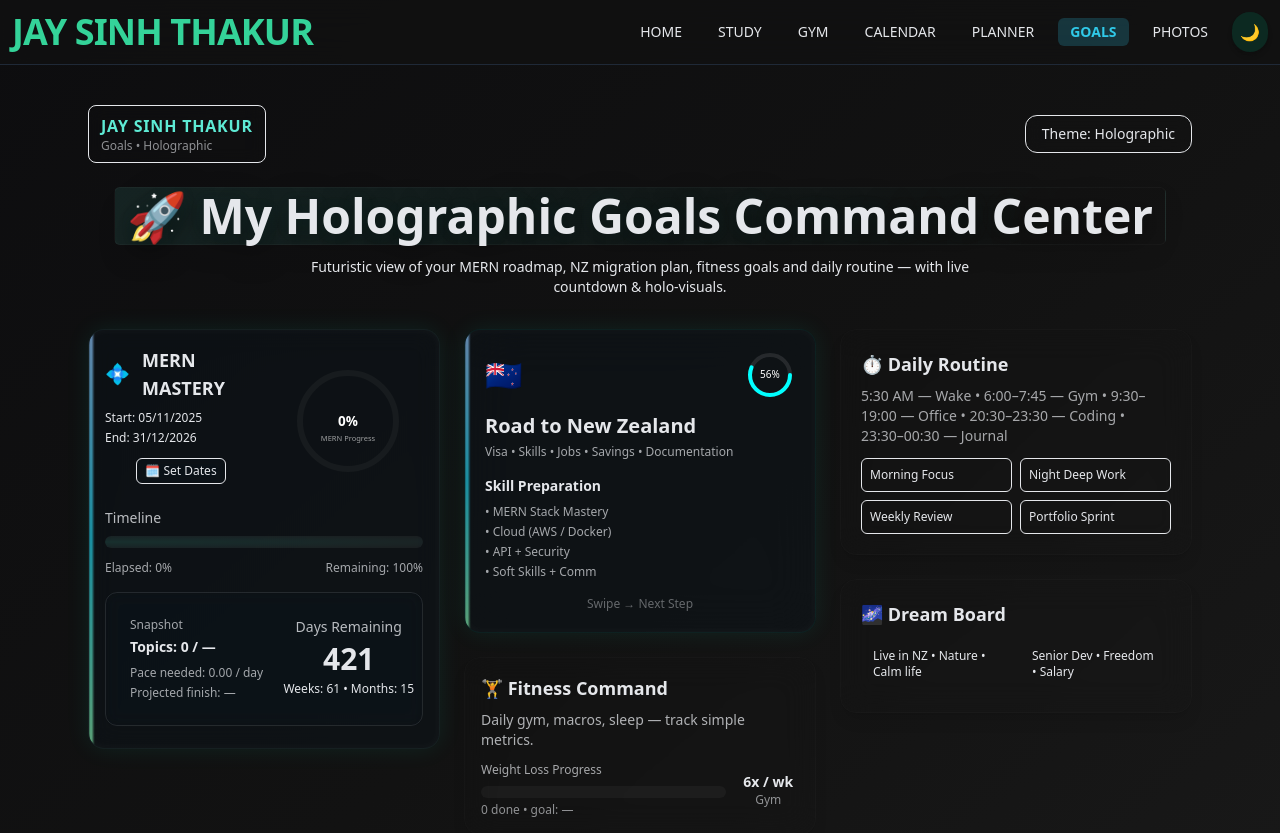
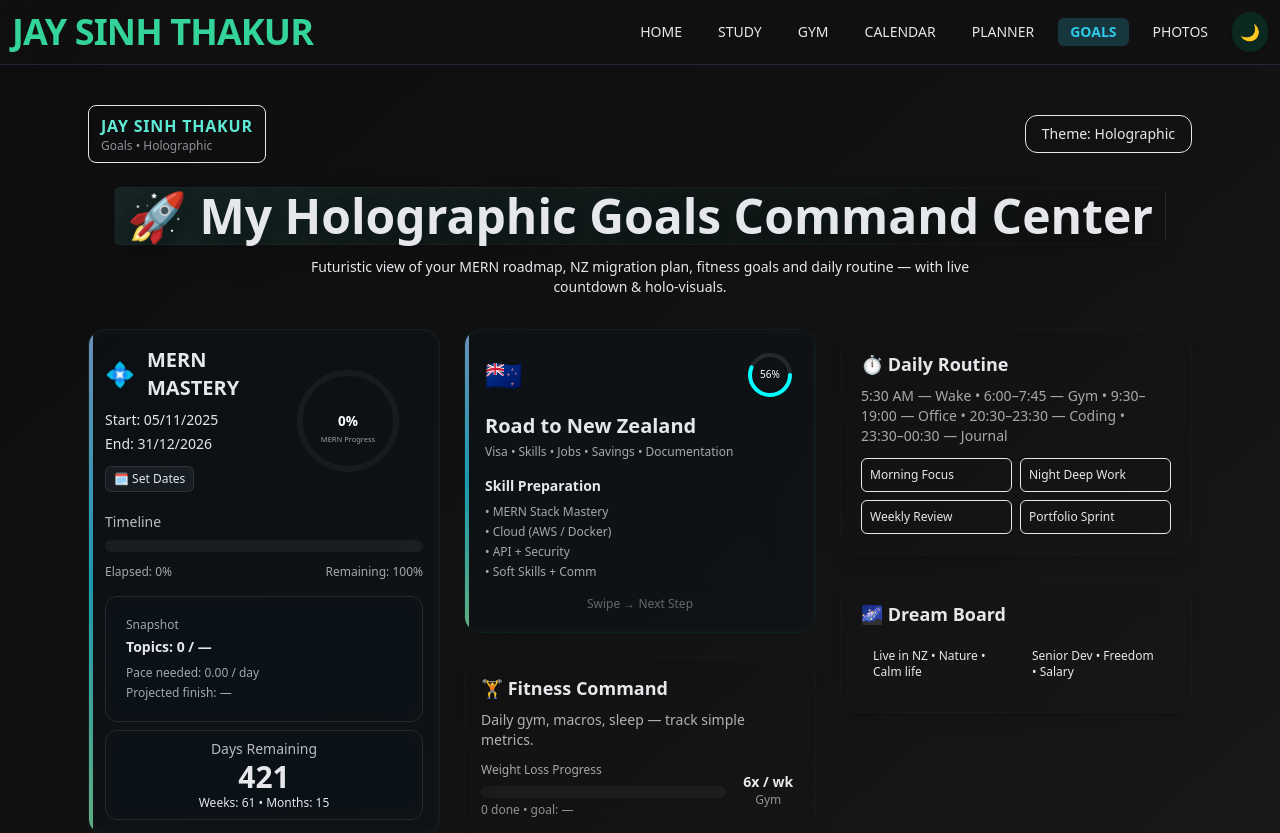
Before and after one commit to SpaceWandererr/fitness-dashboard, a React (Vite) app: page /goals in a window 1280 px wide. Shown: the top 833 px of the page. Built offline with nearby package versions, Linux system fonts and the light colour scheme.

Commit message:
ChangedsInGoals

```diff
--- a/src/components/Goals.jsx
+++ b/src/components/Goals.jsx
@@ -463,19 +463,25 @@ export default function Goals() {
           </p>
         </section>
 
-        <div className="grid grid-cols-1 lg:grid-cols-3 gap-6">
+        <div className="grid grid-cols-1 lg:grid-cols-3 gap-6 h-full">
           {/* LEFT: MERN card container (stacked panels) */}
           <motion.div
-            className="relative"
+            className="relative rounded-2xl"
             drag="x"
             dragConstraints={{ left: 0, right: 0 }}
             onDragEnd={(e, info) => handleDragEnd(info)}
-            whileHover={{ scale: 1.01 }} // same hover as NZ
-            style={{ transform: "translateZ(0)" }} // prevents blur issue
+            whileHover={{ scale: 1.01 }}
+            style={{
+              transform: "translateZ(0)",
+              willChange: "transform, opacity",
+              isolation: "isolate",
+              WebkitMaskImage: "linear-gradient(white, white)",
+              maskImage: "linear-gradient(white, white)",
+            }}
           >
             <div
               className="relative rounded-2xl border border-[rgba(150,255,230,0.06)] bg-[rgba(10,20,30,0.35)]
-              backdrop-blur-md p-5 shadow-xl"
+              backdrop-blur-md p-5 shadow-xl h-full"
               style={{
                 transformStyle: "preserve-3d",
                 minHeight: 420,
@@ -486,9 +492,10 @@ export default function Goals() {
                 position: "relative",
               }}
             >
+              {/* HOLOGRAPHIC SIDEBAR */}
               <div
                 className="absolute left-0 top-0 h-full w-[4px]
-                bg-gradient-to-b from-blue-300 via-cyan-400 to-green-300 opacity-70 blur-[1px]"
+                bg-gradient-to-b from-blue-300 via-cyan-400 to-green-300 opacity-70 "
               />
 
               {/* neon corner brackets */}
@@ -499,48 +506,52 @@ export default function Goals() {
               <AnimatePresence mode="wait">
                 <motion.div
                   key={page}
-                  drag="x"
-                  dragConstraints={{ left: 0, right: 0 }}
-                  dragElastic={0.12}
-                  onDragEnd={(e, info) => handleDragEnd(info)}
                   initial={{ x: 60, opacity: 0 }}
                   animate={{ x: 0, opacity: 1 }}
                   exit={{ x: -60, opacity: 0 }}
                   transition={{ type: "spring", stiffness: 220, damping: 28 }}
                   className="absolute inset-0 p-4"
-                  style={{ touchAction: "pan-y" }}
                 >
                   {/* PAGE 0 — Main redesigned MERN Mastery (beautiful) */}
                   {page === 0 && (
                     <div className="w-full h-full flex flex-col">
                       {/* Top: Title + Ring + Dates */}
-                      <div className="flex items-start justify-between gap-4">
-                        <div className="flex-1">
-                          <h3 className="text-lg font-bold flex flex-row items-center gap-3 ">
-                            <span className="text-xl">💠</span> MERN MASTERY
+                      <div
+                        className="flex flex-col md:flex-row items-center md:items-start justify-between
+                        gap-6 md:gap-4"
+                      >
+                        {/* LEFT SIDE */}
+                        <div className="flex-1 text-center md:text-left">
+                          <h3 className="text-lg md:text-xl font-bold flex flex-row items-center gap-3 justify-center md:justify-start">
+                            <span className="text-xl md:text-2xl">💠</span>
+                            MERN MASTERY
                           </h3>
 
                           {/* Dates lines */}
-                          <div className="mt-2 text-xs text-muted-foreground/80 space-y-1">
+                          <div className="mt-2 text-xs md:text-sm text-muted-foreground/80 space-y-1">
                             <div>Start: {formatDDMMYYYY(startISO)}</div>
                             <div>End: {formatDDMMYYYY(endISO)}</div>
                           </div>
 
-                          {/* subtle date button (centered below dates) */}
-                          <div className="mt-3 flex justify-center">
+                          {/* subtle date button */}
+                          <div className="mt-3 flex justify-center md:justify-start">
                             <button
                               onClick={() => setShowDatePopup((s) => !s)}
-                              className="text-xs px-2 py-1 rounded-md bg-white/4 border border-white/6 backdrop-blur-sm"
-                              title="Set start / end dates"
+                              className="text-xs px-2 py-1 rounded-md bg-white/5 border border-white/10 backdrop-blur-sm"
                             >
                               🗓 Set Dates
                             </button>
                           </div>
                         </div>
 
-                        {/* Progress ring with neon gradient dynamic */}
-                        <div className="flex-shrink-0">
-                          <svg width="150" height="150" viewBox="0 0 200 200">
+                        {/* PROGRESS RING */}
+                        <div className="flex-shrink-0 flex justify-center md:justify-end">
+                          <svg
+                            width="120"
+                            height="120"
+                            className="sm:w-[140px] sm:h-[140px] md:w-[150px] md:h-[150px]"
+                            viewBox="0 0 200 200"
+                          >
                             <defs>
                               <linearGradient
                                 id={ringGradientStops[0]}
@@ -556,6 +567,7 @@ export default function Goals() {
                                   stopColor={ringGradientStops[2]}
                                 />
                               </linearGradient>
+
                               <filter
                                 id="glow-small"
                                 x="-50%"
@@ -573,6 +585,7 @@ export default function Goals() {
                                 </feMerge>
                               </filter>
                             </defs>
+
                             <g transform="translate(100,100)">
                               <circle
                                 r={R}
@@ -600,7 +613,8 @@ export default function Goals() {
                                 x="0"
                                 y="6"
                                 textAnchor="middle"
-                                fontSize="18"
+                                fontSize="14"
+                                className="md:text-[18px]"
                                 fill="white"
                                 style={{ fontWeight: 700 }}
                               >
@@ -608,9 +622,10 @@ export default function Goals() {
                               </text>
                               <text
                                 x="0"
-                                y="26"
+                                y="28"
                                 textAnchor="middle"
-                                fontSize="10"
+                                fontSize="8"
+                                className="md:text-[10px]"
                                 fill="rgba(255,255,255,0.6)"
                               >
                                 MERN Progress
@@ -620,67 +635,45 @@ export default function Goals() {
                         </div>
                       </div>
 
-                      {/* Middle: Holographic timeline bar + snapshot */}
-                      {/* Middle Section — redesigned for clean spacing */}
-                      <div className="mt-3 w-full">
-                        {/* TIMELINE TITLE */}
-                        <div className="text-sm opacity-80 mb-2">Timeline</div>
+                      {/* Middle Section — Timeline + Snapshot */}
+                      <div className="mt-4 w-full">
+                        <div className="text-sm opacity-80 mb-2 text-center md:text-left">
+                          Timeline
+                        </div>
 
-                        {/* TIMELINE BAR */}
+                        {/* Timeline Bar */}
                         <div className="w-full h-3 bg-white/5 rounded-full relative overflow-hidden">
-                          {/* Inner progress bar */}
                           <div
                             className="h-3 rounded-full absolute top-0 left-0"
                             style={{
                               width: `${timeProgressPct}%`,
-                              background: `linear-gradient(90deg,
-                               ${ringGradientStops[1]},
-                               ${ringGradientStops[2]}
-                               )`,
+                              background: `linear-gradient(90deg, ${ringGradientStops[1]}, ${ringGradientStops[2]})`,
                               transition: "width 0.7s ease",
-                              boxShadow: `
-                              0 0 8px ${ringGradientStops[1]},
-                              0 0 16px ${ringGradientStops[2]},
-                              0 0 24px ${ringGradientStops[2]}
-                              `,
-                            }}
-                          />
-
-                          {/* Glow aura */}
-                          <div
-                            className="absolute inset-0 rounded-full opacity-40"
-                            style={{
-                              background: `radial-gradient(
-                               ellipse at left,
-                               ${ringGradientStops[1]}33,
-                               transparent
-                             )`,
-                              pointerEvents: "none",
+                              boxShadow: `0 0 8px ${ringGradientStops[1]},0 0 16px ${ringGradientStops[2]},
+                               0 0 24px ${ringGradientStops[2]}`,
                             }}
                           />
                         </div>
 
-                        {/* ELAPSED / REMAINING */}
+                        {/* Elapsed / Remaining */}
                         <div className="mt-3 flex justify-between text-xs opacity-70">
                           <div>Elapsed: {timeProgressPct}%</div>
                           <div>Remaining: {100 - timeProgressPct}%</div>
                         </div>
 
-                        {/* SNAPSHOT PANEL — smaller & right aligned */}
-                        <div className=" mt-4 flex justify-center align-center p-2 backdrop-blur border border-white/10 rounded-xl">
-                          <div className=" w-52 bg-card/30 p-4 backdrop-blur rounded-xl flex justify-end align-end  flex-col">
+                        {/* Snapshot Panel */}
+                        <div className="mt-4 flex flex-col sm:flex-row items-center sm:items-start         justify-center sm:justify-between gap-4 p-1 backdrop-blur border border-white/10 rounded-xl">
+                          {/* LEFT snapshot */}
+                          <div className="w-full sm:w-auto bg-card/30 p-4 rounded-xl text-center sm:text-left">
                             <div className="text-xs opacity-70 mb-1">
                               Snapshot
                             </div>
-
                             <div className="text-sm font-semibold">
                               Topics: {doneTopics} / {totalTopics || "—"}
                             </div>
-
                             <div className="mt-2 text-xs opacity-70">
                               Pace needed: {paceRequired} / day
                             </div>
-
                             <div className="mt-1 text-xs opacity-70">
                               Projected finish:{" "}
                               {projectedFinishISO
@@ -688,23 +681,24 @@ export default function Goals() {
                                 : "—"}
                             </div>
                           </div>
-                          {/* Bottom: Days remaining center */}
-                          <div className="mt-4 text-center">
-                            <div className="text-sm opacity-80">
-                              Days Remaining
-                            </div>
-                            <div className="text-3xl font-bold mt-1">
-                              {daysRemaining !== null ? daysRemaining : "—"}
-                            </div>
-                            <div className="text-xs text-muted-foreground/70 mt-1 whitespace-nowrap">
-                              Weeks: {Math.ceil((daysRemaining || 0) / 7)} •
-                              Months: {Math.ceil((daysRemaining || 0) / 30)}
-                            </div>
-                          </div>
                         </div>
                       </div>
+
                       {/* Spacer */}
-                      <div style={{ flex: 1 }} />
+                      <div className="flex-1" />
+
+                      {/* Days Remaining */}
+                      <div className="backdrop-blur mt-2 text-center p-2 border border-white/10 rounded-xl">
+                        <div className="text-sm opacity-80">Days Remaining</div>
+                        <div className="text-3xl font-bold ">
+                          {daysRemaining ?? "—"}
+                        </div>
+
+                        <div className="text-xs text-muted-foreground/70  whitespace-nowrap ">
+                          Weeks: {Math.ceil((daysRemaining || 0) / 7)} • Months:{" "}
+                          {Math.ceil((daysRemaining || 0) / 30)}
+                        </div>
+                      </div>
                     </div>
                   )}
 
@@ -720,7 +714,7 @@ export default function Goals() {
                       <div
                         className="absolute left-0 top-0 h-full w-[4px]
                         bg-gradient-to-b from-teal-300 via-cyan-300 to-purple-400
-                        opacity-60 blur-[1px] rounded-xl mr-2"
+                        opacity-60 blur-none rounded-xl mr-2"
                       />
 
                       {/* HEADER */}
@@ -789,7 +783,7 @@ export default function Goals() {
                       <div
                         className="absolute left-0 top-0 h-full w-[4px]
                           bg-gradient-to-b from-purple-400 via-indigo-400 to-blue-400
-                          opacity-60 blur-[1px] rounded mr-2"
+                          opacity-60 blur-none rounded mr-2"
                       />
 
                       {/* HEADER */}
@@ -859,7 +853,7 @@ export default function Goals() {
                       <div
                         className="absolute left-0 top-0 h-full w-[4px]
                         bg-gradient-to-b from-red-400 via-orange-400 to-yellow-400
-                        opacity-60 blur-[1px] rounded mr-2"
+                        opacity-60 blur-none rounded mr-2"
                       />
 
                       {/* HEADER */}
@@ -992,12 +986,17 @@ export default function Goals() {
               whileHover={{ scale: 1.01 }}
               className="rounded-2xl p-5 border border-[rgba(0,240,210,0.06)] bg-[rgba(10,20,30,0.35)] backdrop-blur-xl shadow-lg relative overflow-hidden"
               style={{
+                transform: "translateZ(0)",
+                willChange: "transform, opacity",
+                isolation: "isolate",
+                WebkitMaskImage: "linear-gradient(white, white)",
+                maskImage: "linear-gradient(white, white)",
                 boxShadow:
                   "0 0 25px rgba(0,255,210,0.08), inset 0 0 10px rgba(255,255,255,0.04)",
               }}
             >
               {/* HOLO BAR */}
-              <div className="absolute left-0 top-0 h-full w-[4px] bg-gradient-to-b from-blue-300 via-cyan-400 to-green-300 opacity-70 blur-[1px]" />
+              <div className="absolute left-0 top-0 h-full w-[4px] bg-gradient-to-b from-blue-300 via-cyan-400 to-green-300 opacity-70 blur-none" />
 
               {/* HEADER */}
               <div className="flex items-center justify-between mb-3">
```
